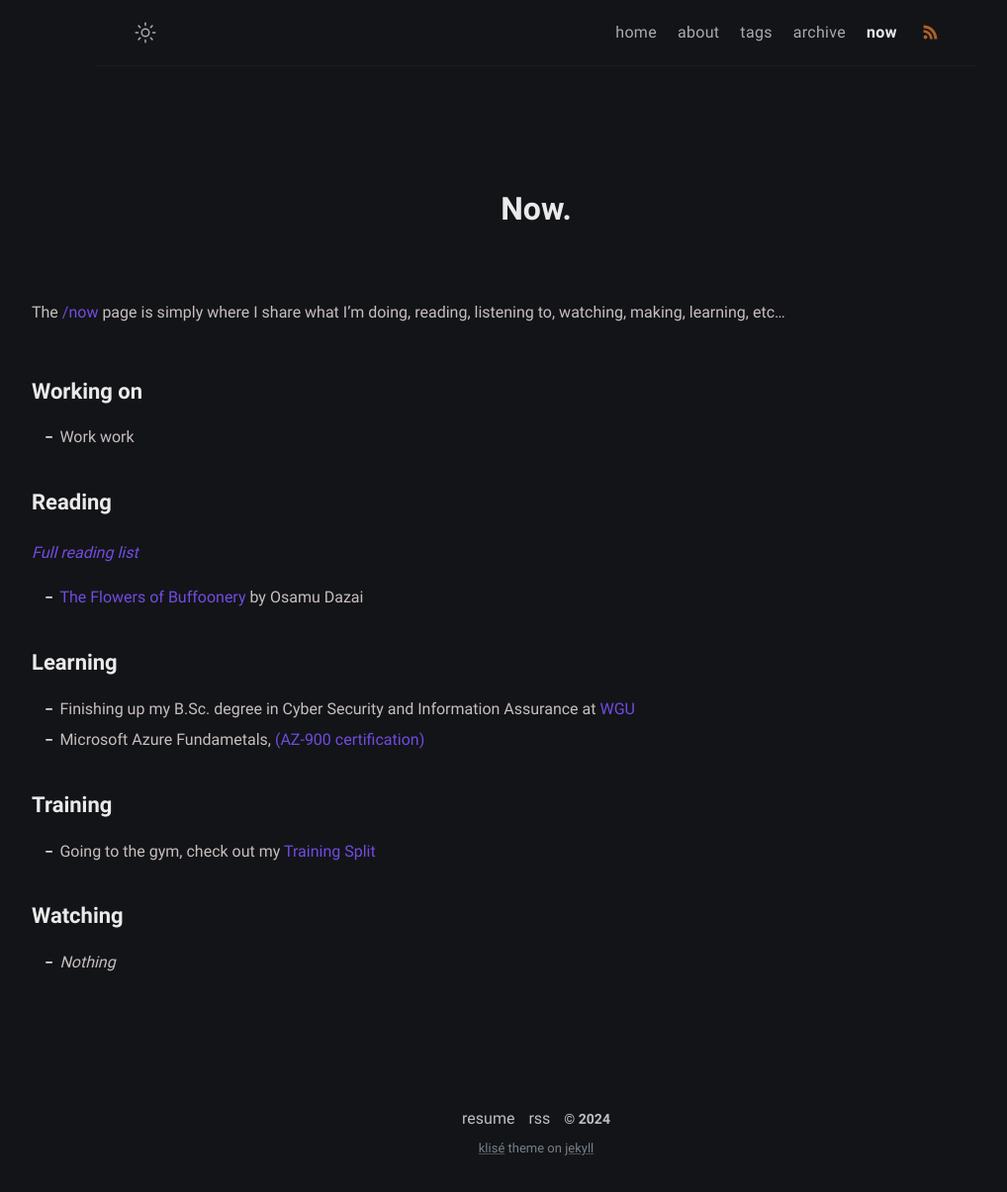
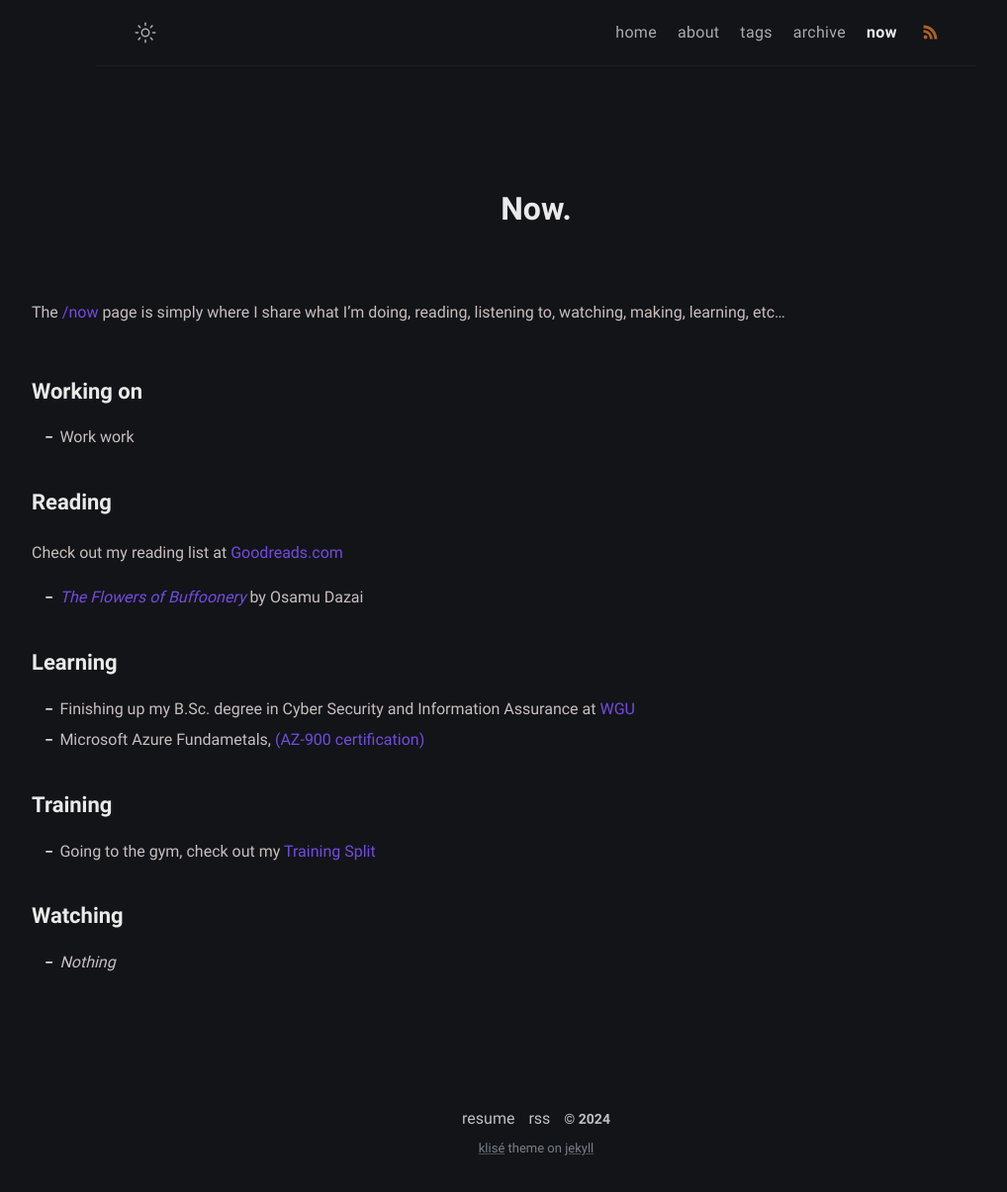
Before and after one commit to dadavidson/dadavidson-blog, a Jekyll site: the page built from now.md, in a window 1280 px wide. Shown: the whole page at 99% size, without its empty margins (98-1116 px from the left). Built offline with Jekyll 4.4.1, drawn with Linux system fonts in a browser that asks for light colours.

Commit message:
Update now.md

```diff
--- a/now.md
+++ b/now.md
@@ -12,9 +12,9 @@
 - Work work
 
 ## Reading
-*[Full reading list](https://www.goodreads.com/user/show/6505848-daniel)*
+Check out my reading list at [Goodreads.com](https://www.goodreads.com/user/show/6505848-daniel)
 
-- [The Flowers of Buffoonery](https://www.goodreads.com/book/show/61340205-the-flowers-of-buffoonery) by Osamu Dazai
+- *[The Flowers of Buffoonery](https://www.goodreads.com/book/show/61340205-the-flowers-of-buffoonery)* by Osamu Dazai
 
 ## Learning
 
```
